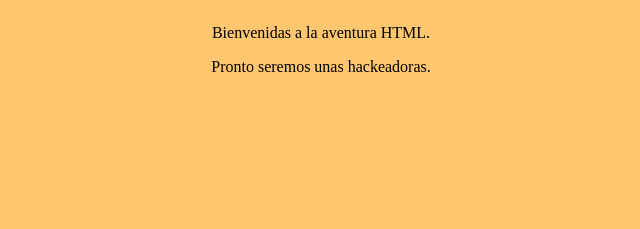
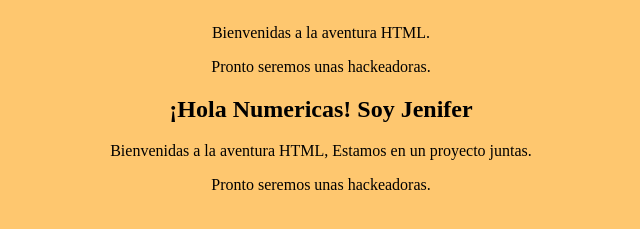
Before and after one commit to clapacreva/Agencia-CLAUYEN, a plain HTML site: page HTML.html in a window 1280 px wide. Shown: the part 77-306 px from the top of the page, without its empty margins (319-959 px from the left). Drawn offline with Linux system fonts and the light colour scheme.

Commit message:
primer cambio

```diff
--- a/HTML.html
+++ b/HTML.html
@@ -11,4 +11,8 @@
     <p>Bienvenidas a la aventura HTML.</p>
     <p>Pronto seremos unas hackeadoras.</p>
 </body>
-</html>
+<body>
+    <h2>¡Hola Numericas! Soy Jenifer</h2>
+    <p>Bienvenidas a la aventura HTML, Estamos en un proyecto juntas.</p>
+    <p>Pronto seremos unas hackeadoras.</p>
+</body>
```
